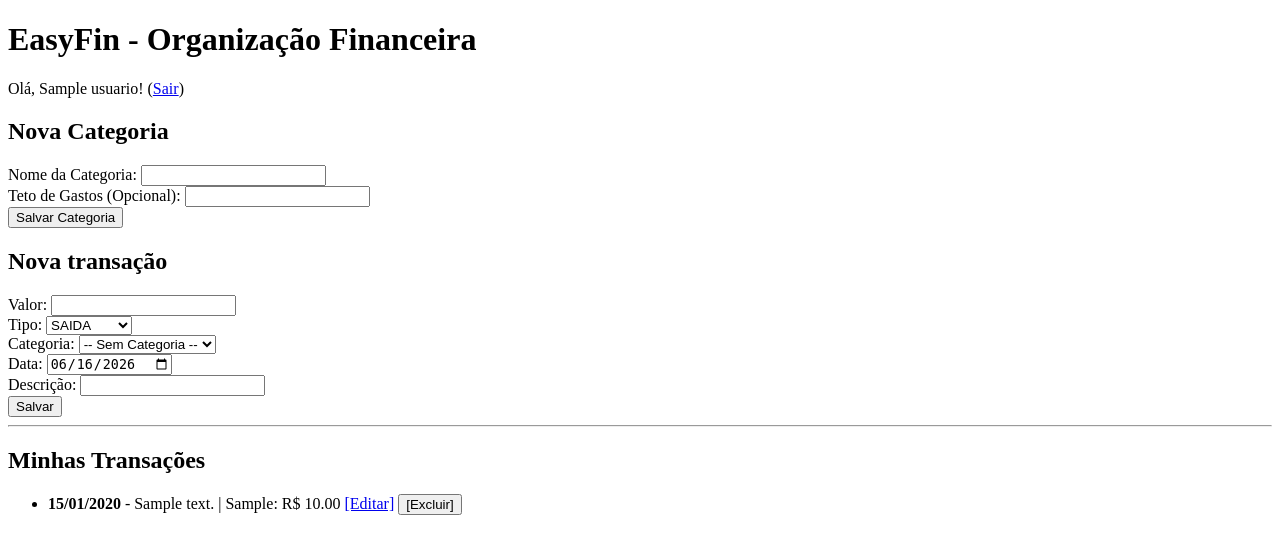
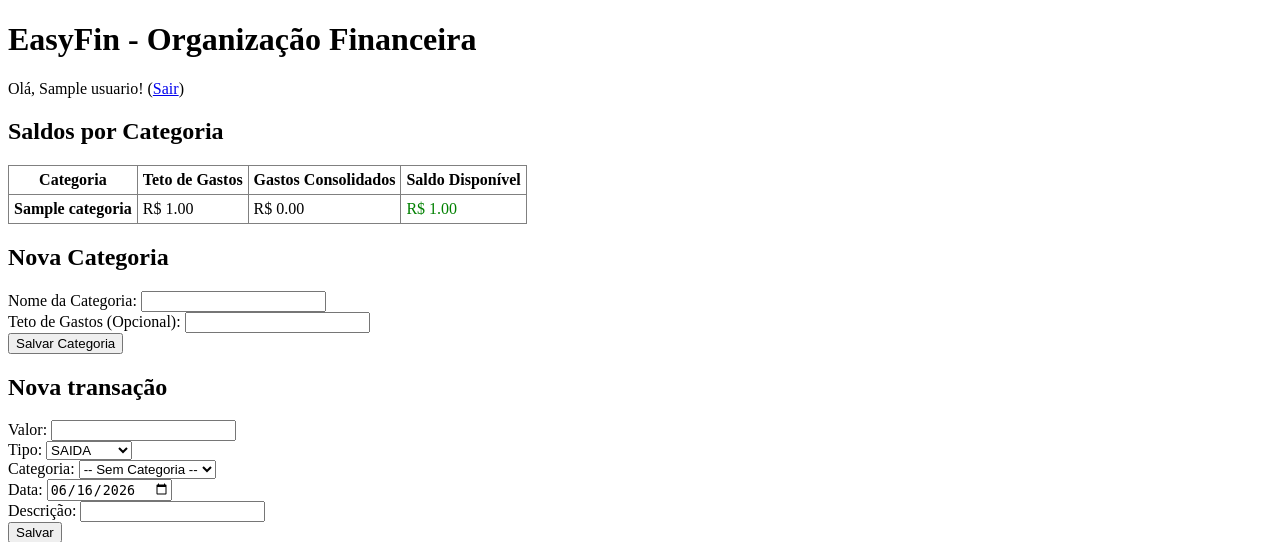
Before and after one commit to thiagodcoq/engenharia_de_software, a Flask app: page / in a window 1280 px wide. Shown: the top 542 px of the page. Run offline with Flask 3, Linux system fonts and the light colour scheme; a user stored in the database is signed in; tables that the repository leaves empty hold one stand-in row (values such as "Sample post").

Commit message:
add visualizacao de saldos por categoria

```diff
--- a/easyfin-clean/src/application/finance_use_cases.py
+++ b/easyfin-clean/src/application/finance_use_cases.py
@@ -1,6 +1,6 @@
 from datetime import date
 from typing import List, Optional
-from src.core.entities import Categoria, Transacao
+from src.core.entities import Categoria, CategoriaSaldoDTO, Transacao
 from src.core.repositories import CategoriaRepositoryInterface, TransacaoRepositoryInterface
 
 class CriarTransacaoUseCase:
@@ -67,7 +67,6 @@ class ListarCategoriasUseCase:
     def executar(self, usuario_id: int) -> List[Categoria]:
         return self.categoria_repo.buscar_por_usuario(usuario_id)
 
-
 class CriarCategoriaUseCase:
     def __init__(self, categoria_repo: CategoriaRepositoryInterface):
         self.categoria_repo = categoria_repo
@@ -86,3 +85,30 @@ class CriarCategoriaUseCase:
             teto=teto
         )
         return self.categoria_repo.salvar(nova_categoria)
+
+class ObterSaldoCategoriasUseCase:
+    def __init__(self, categoria_repo: CategoriaRepositoryInterface, transacao_repo: TransacaoRepositoryInterface):
+        self.categoria_repo = categoria_repo
+        self.transacao_repo = transacao_repo
+
+    def executar(self, usuario_id: int) -> List[CategoriaSaldoDTO]:
+        categorias = self.categoria_repo.buscar_por_usuario(usuario_id)
+        transacoes = self.transacao_repo.buscar_todas_por_usuario(usuario_id)
+
+        gastos_por_categoria = {}
+        for tx in transacoes:
+            if tx.tipo == "SAIDA" and tx.categoria_id is not None:
+                gastos_por_categoria[tx.categoria_id] = gastos_por_categoria.get(tx.categoria_id, 0.0) + tx.valor
+
+        resultado = []
+        for cat in categorias:
+            gastos = gastos_por_categoria.get(cat.id, 0.0)
+            disponivel = (cat.teto - gastos) if cat.teto is not None else None
+            resultado.append(CategoriaSaldoDTO(
+                id=cat.id,
+                nome=cat.nome,
+                teto=cat.teto,
+                gastos=gastos,
+                disponivel=disponivel
+            ))
+        return resultado
--- a/easyfin-clean/src/core/entities.py
+++ b/easyfin-clean/src/core/entities.py
@@ -25,3 +25,11 @@ class Transacao:
     valor: float
     tipo: str  # "ENTRADA" ou "SAIDA"
     data: date
+
+@dataclass
+class CategoriaSaldoDTO:
+    id: Optional[int]
+    nome: str
+    teto: Optional[float]
+    gastos: float
+    disponivel: Optional[float]
--- a/easyfin-clean/src/core/repositories.py
+++ b/easyfin-clean/src/core/repositories.py
@@ -9,6 +9,10 @@ class TransacaoRepositoryInterface(ABC):
 
     @abstractmethod
     def buscar_por_usuario(self, usuario_id: int, limite: int = 20) -> List[Transacao]:
+        pass
+
+    @abstractmethod
+    def buscar_todas_por_usuario(self, usuario_id: int) -> List[Transacao]:
         pass
 
     @abstractmethod
--- a/easyfin-clean/src/infrastructure/database/repositories.py
+++ b/easyfin-clean/src/infrastructure/database/repositories.py
@@ -37,6 +37,20 @@ class SQLAlchemyTransacaoRepository(TransacaoRepositoryInterface):
             .limit(limite)\
             .all()
 
+        return [
+            DomainTransacao(
+                id=tx.id,
+                usuario_id=tx.usuario_id,
+                categoria_id=tx.categoria_id,
+                descricao=tx.descricao,
+                valor=float(tx.valor),
+                tipo=tx.tipo,
+                data=tx.data
+            ) for tx in db_txs
+        ]
+
+    def buscar_todas_por_usuario(self, usuario_id: int) -> List[DomainTransacao]:
+        db_txs = DBTransacao.query.filter_by(usuario_id=usuario_id).all()
         return [
             DomainTransacao(
                 id=tx.id,
--- a/easyfin-clean/src/infrastructure/web/routes/contas.py
+++ b/easyfin-clean/src/infrastructure/web/routes/contas.py
@@ -1,6 +1,5 @@
 from datetime import date
-from src.application.finance_use_cases import ListarCategoriasUseCase
-from src.application.finance_use_cases import ListarCategoriasUseCase
+from src.application.finance_use_cases import ListarCategoriasUseCase, ObterSaldoCategoriasUseCase
 from flask import Blueprint, render_template, request, redirect, url_for, flash
 from src.infrastructure.database import db
 from src.infrastructure.database.models import DBUsuario
@@ -14,24 +13,22 @@ contas_bp = Blueprint('contas', __name__)
 def home():
     data_hoje = date.today().strftime('%Y-%m-%d')
     transacoes = []
-    categorias = []
+    categorias_saldo = []
 
     if current_user.is_authenticated:
-        # Busca transações
         repo_tx = SQLAlchemyTransacaoRepository()
         transacoes = repo_tx.buscar_por_usuario(current_user.id)
 
-        # Busca categorias através do Use Case
         repo_cat = SQLAlchemyCategoriaRepository()
-        listar_categorias_uc = ListarCategoriasUseCase(repo_cat)
-        categorias = listar_categorias_uc.executar(current_user.id)
+        obter_saldo_uc = ObterSaldoCategoriasUseCase(repo_cat, repo_tx)
+        categorias_saldo = obter_saldo_uc.executar(current_user.id)
 
     return render_template(
         'home.html',
         user=current_user,
         data_hoje=data_hoje,
         transacoes=transacoes,
-        categorias=categorias
+        categorias=categorias_saldo
     )
 
 @contas_bp.route('/login/', methods=['GET', 'POST'])
--- a/easyfin-clean/src/infrastructure/web/templates/home.html
+++ b/easyfin-clean/src/infrastructure/web/templates/home.html
@@ -19,6 +19,42 @@
 
 		{% if user and user.is_authenticated %}
 			<p>Olá, {{ user.nome }}! (<a href="{{ url_for('contas.logout') }}">Sair</a>)</p>
+
+			<h2>Saldos por Categoria</h2>
+			<table border="1" cellpadding="5" style="border-collapse: collapse; margin-bottom: 20px;">
+				<thead>
+					<tr>
+						<th>Categoria</th>
+						<th>Teto de Gastos</th>
+						<th>Gastos Consolidados</th>
+						<th>Saldo Disponível</th>
+					</tr>
+				</thead>
+				<tbody>
+					{% for cat in categorias %}
+						<tr>
+							<td><strong>{{ cat.nome }}</strong></td>
+							<td>{% if cat.teto is not none %}R$ {{ "%.2f"|format(cat.teto) }}{% else %}Sem Teto{% endif %}</td>
+							<td>R$ {{ "%.2f"|format(cat.gastos) }}</td>
+							<td>
+								{% if cat.disponivel is not none %}
+									{% if cat.disponivel < 0 %}
+										<span style="color: red; font-weight: bold;">⚠️ R$ {{ "%.2f"|format(cat.disponivel) }}</span>
+									{% else %}
+										<span style="color: green;">R$ {{ "%.2f"|format(cat.disponivel) }}</span>
+									{% endif %}
+								{% else %}
+									-
+								{% endif %}
+							</td>
+						</tr>
+					{% else %}
+						<tr>
+							<td colspan="4">Nenhuma categoria cadastrada.</td>
+						</tr>
+					{% endfor %}
+				</tbody>
+			</table>
 
 			<h2>Nova Categoria</h2>
             <form method="post" action="{{ url_for('financas.nova_categoria') }}">
```
